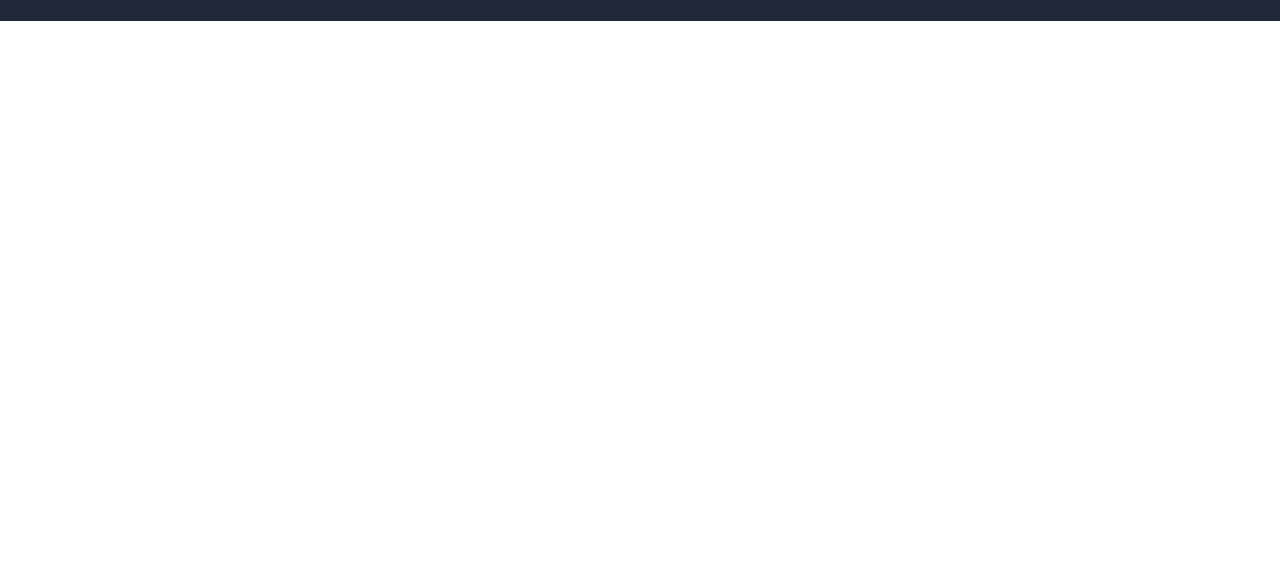
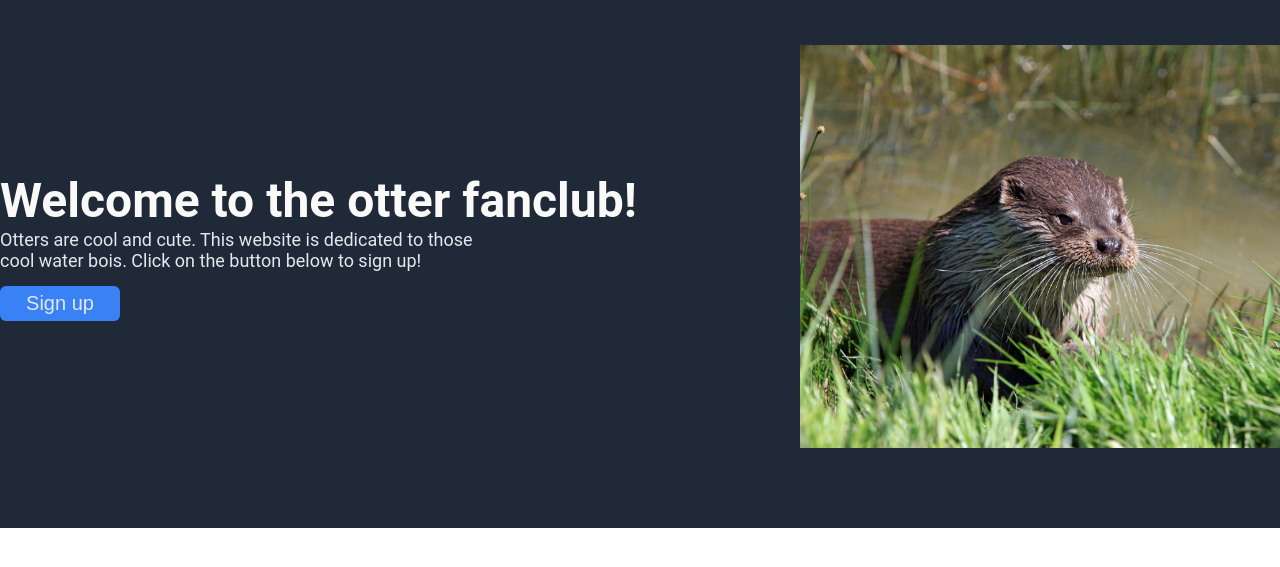
Before and after one commit to DiepvriesRisotto/odin-landing-page, a plain HTML site: page index.html in a window 1280 px wide. Shown: the part 81-648 px from the top of the page. Drawn offline with Linux system fonts and the light colour scheme.

Commit message:
Add hero text

```diff
--- a/index.html
+++ b/index.html
@@ -9,7 +9,7 @@
     </head>
     <body>
         <div class="header">
-            <img src="./images/Otter Header.png" alt="Otter Header Image">
+            <img src="./images/otter-header.png" alt="Otter Header Image">
             <div class="header-links">
                 <ul>
                     <li><a href="#">About</a></li>
@@ -18,5 +18,15 @@
                 </ul>
             </div>
         </div>
+        <div class="welcome">
+            <div class="welcome-left">
+                    <h1 class="hero">Welcome to the otter fanclub!</h1>
+                <p>Otters are cool and cute. This website is dedicated to those cool water bois. Click on the button below to sign up!</p>
+                <div class="button">
+                    <button type="button"><a href="#">Sign up</a></button>
+                </div>
+            </div>
+            <img src="./images/otter-welcome.jpg" alt="Otter on grass.">
+        </div>
     </body>
 </html>
--- a/styles.css
+++ b/styles.css
@@ -26,3 +26,47 @@ a {
 .header img {
     width: 72px;
 }
+
+.welcome {
+    padding-top: 24px;
+    padding-bottom: 80px;
+    background-color: #1f2937;
+    display: flex;
+    justify-content: center;
+    align-items: center;
+}
+
+.welcome-left {
+    display: flex;
+    flex-direction: column;
+}
+
+.hero {
+    font-size: 48px;
+    font-weight: bolder;
+    color: #f9faf8;
+    max-width: 80%;
+    margin: 0;
+}
+
+.welcome p {
+    font-size: 18px;
+    color: #e5e7eb;
+    max-width: 60%;
+    margin: 0;
+}
+
+.welcome img {
+    width: 480px;
+}
+
+button {
+    margin-top: 15px;
+    width: 120px;
+    border: none;
+    background-color: #3882f6;
+    color: white;
+    border-radius: 6px;
+    font-size: 20px;
+    padding: 6px;
+}
```
Also changed, not shown: images/otter-welcome.jpg (added), 1 other file.
